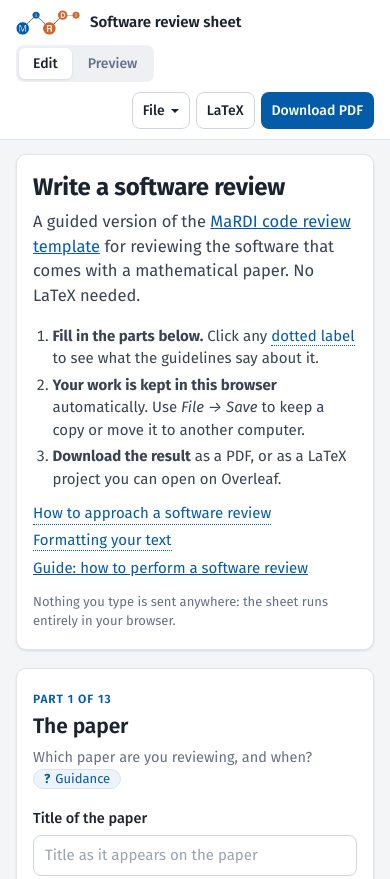
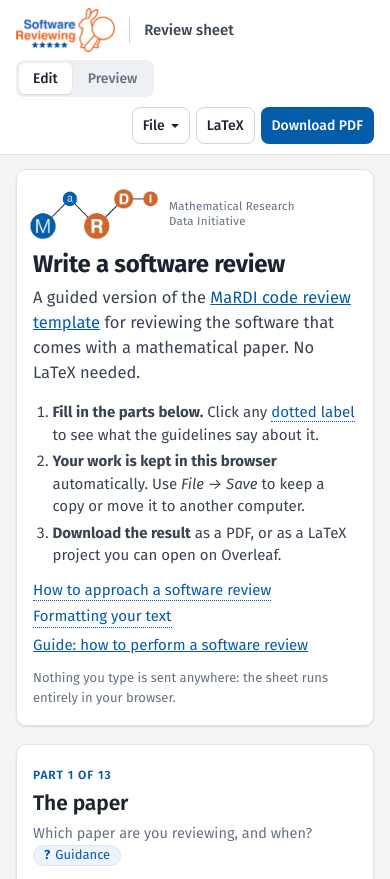
Before and after one commit to JHanselman/software-review-sheet, a plain HTML site: page docs/index.html in a window 390 px wide. Shown: the top 879 px of the page. Drawn offline with nearby package versions, Linux system fonts and the light colour scheme.

Commit message:
Add logo

```diff
--- a/docs/index.html
+++ b/docs/index.html
@@ -8,6 +8,7 @@
   <link rel="preconnect" href="https://fonts.googleapis.com">
   <link rel="preconnect" href="https://fonts.gstatic.com" crossorigin>
   <link href="https://fonts.googleapis.com/css2?family=Fira+Mono:wght@400;500&family=Fira+Sans:ital,wght@0,400;0,500;0,600;0,700;1,400&display=swap" rel="stylesheet">
+  <link rel="icon" type="image/png" href="favicon.png">
   <link rel="stylesheet" href="review.css">
   <script>
     window.MathJax = {
@@ -23,8 +24,9 @@
 <header class="topbar">
   <div class="topbar-inner">
     <a class="home-link" href="index.html" title="Software review sheet">
-      <img src="mardi-mark.png" alt="" class="topbar-logo">
-      <span class="home-text"><span class="home-sub">Software review sheet</span></span>
+      <img src="software-reviewing-logo.png" alt="Software Reviewing" class="topbar-logo-full" width="800" height="355">
+      <span class="home-divider" aria-hidden="true"></span>
+      <span class="home-sub">Review sheet</span>
     </a>
 
     <div class="view-switch" role="tablist" aria-label="View">
@@ -70,8 +72,16 @@
     <!-- ================= EDITOR ================= -->
     <div id="editor" role="tabpanel" aria-labelledby="tab-edit">
       <section class="intro card">
-        <h1>Write a software review</h1>
-        <p class="lede">A guided version of the <a href="https://github.com/JHanselman/code-review-template" target="_blank" rel="noopener">MaRDI code review template</a> for reviewing the software that comes with a mathematical paper. No LaTeX needed.</p>
+        <div class="intro-head">
+          <div>
+            <h1>Write a software review</h1>
+            <p class="lede">A guided version of the <a href="https://github.com/JHanselman/code-review-template" target="_blank" rel="noopener">MaRDI code review template</a> for reviewing the software that comes with a mathematical paper. No LaTeX needed.</p>
+          </div>
+          <a class="intro-mardi" href="https://www.mardi4nfdi.de" target="_blank" rel="noopener" title="MaRDI – Mathematical Research Data Initiative">
+            <img src="mardi-logo.png" alt="MaRDI – Mathematical Research Data Initiative" width="642" height="255">
+            <span>Mathematical Research<br>Data Initiative</span>
+          </a>
+        </div>
         <ol class="howto">
           <li><b>Fill in the parts below.</b> Click any <span class="knowl-demo">dotted label</span> to see what the guidelines say about it.</li>
           <li><b>Your work is kept in this browser</b> automatically. Use <i>File&nbsp;→ Save</i> to keep a copy or move it to another computer.</li>
@@ -112,7 +122,7 @@
 <div class="toast" id="toast" role="status" aria-live="polite" hidden></div>
 
 <footer class="site-footer">
-  <p>Made by Jeroen Hanselman as part of <a href="https://www.mardi4nfdi.de" target="_blank" rel="noopener">MaRDI</a> (Mathematical Research Data Initiative).
+  <p><img src="mardi-mark.png" alt="MaRDI" class="footer-logo">Made by Jeroen Hanselman as part of <a href="https://www.mardi4nfdi.de" target="_blank" rel="noopener">MaRDI</a> (Mathematical Research Data Initiative).
   Based on the <a href="https://github.com/JHanselman/code-review-template" target="_blank" rel="noopener">code review template</a>
   and the article <a href="https://doi.org/10.1090/noti3210" target="_blank" rel="noopener"><i>Guidelines for Writing and Reviewing Mathematical Software</i></a>.</p>
 </footer>
--- a/docs/review.css
+++ b/docs/review.css
@@ -19,7 +19,7 @@
   --shadow: 0 1px 2px rgba(16, 24, 40, .05), 0 1px 3px rgba(16, 24, 40, .06);
   --font: "Fira Sans", "Segoe UI", system-ui, -apple-system, Helvetica, Arial, sans-serif;
   --mono: "Fira Mono", ui-monospace, SFMono-Regular, Menlo, Consolas, monospace;
-  --topbar: 60px;
+  --topbar: 68px;
 }
 
 * { box-sizing: border-box; }
@@ -55,6 +55,9 @@ button { font: inherit; color: inherit; }
 }
 .home-link { display: flex; align-items: center; gap: 10px; text-decoration: none; color: var(--ink); min-width: 0; }
 .topbar-logo { width: 64px; height: auto; }
+.topbar-logo-full { height: 52px; width: auto; display: block; margin: -2px 0; }
+.home-divider { width: 1px; height: 26px; background: var(--line-2); margin: 0 4px; }
+.home-link .home-sub { font-size: 15px; font-weight: 500; color: var(--ink-2); }
 .home-text { display: flex; flex-direction: column; line-height: 1.15; min-width: 0; }
 .home-name { font-size: 12px; color: var(--muted); letter-spacing: .02em; }
 .home-sub { font-weight: 600; font-size: 15px; white-space: nowrap; }
@@ -379,9 +382,20 @@ body.dropping::after {
 .levels li:first-child::before { content: "0"; background: #9aa3af; }
 .sheet-ref { font-size: 13px; white-space: nowrap; }
 
+/* ---------- logo in the intro cards ---------- */
+.intro-head { display: flex; align-items: center; justify-content: space-between; gap: 24px; }
+.intro-head > div { min-width: 0; }
+.intro-mardi { flex: none; display: flex; flex-direction: column; align-items: flex-end; gap: 2px; text-decoration: none; margin: -6px -4px 0 0; }
+.intro-mardi img { width: 190px; height: auto; display: block; }
+.intro-mardi span { font-size: 11.5px; line-height: 1.25; color: var(--muted); text-align: right; letter-spacing: .02em; }
+.intro-mardi:hover span { color: var(--blue); }
+.prose .intro-head { margin-bottom: 8px; }
+.prose .intro-head h1 { margin: 0; }
+
 /* ---------- footer ---------- */
 .site-footer { max-width: 1240px; margin: 0 auto; padding: 0 20px 40px; }
 .site-footer p { margin: 0 auto; max-width: 860px; font-size: 13px; color: var(--muted); padding-top: 18px; border-top: 1px solid var(--line); }
+.footer-logo { float: left; width: 64px; height: auto; margin: -4px 12px 4px 0; }
 @media (min-width: 981px) { .site-footer p { margin-left: 282px; } }
 
 /* ---------- responsive ---------- */
@@ -402,6 +416,11 @@ body.dropping::after {
   .card { padding: 18px 16px; }
   .grid-2 { grid-template-columns: 1fr; }
   .guide-link { display: none; }
+  .intro-head { flex-direction: column-reverse; align-items: flex-start; gap: 6px; }
+  .intro-mardi { flex-direction: row; align-items: center; gap: 10px; margin: 0 0 4px -4px; }
+  .intro-mardi img { width: 130px; }
+  .intro-mardi span { text-align: left; }
+  .topbar-logo-full { height: 44px; }
   .do-dont { grid-template-columns: 1fr; }
   .prose h1 { font-size: 25px; }
   .crit-top { flex-wrap: wrap; }
```
Also changed, not shown: docs/guide.html (+12 -4 lines), docs/favicon.png (added), docs/mardi-logo.png (added), docs/software-reviewing-logo.png (added), 1 other file.
